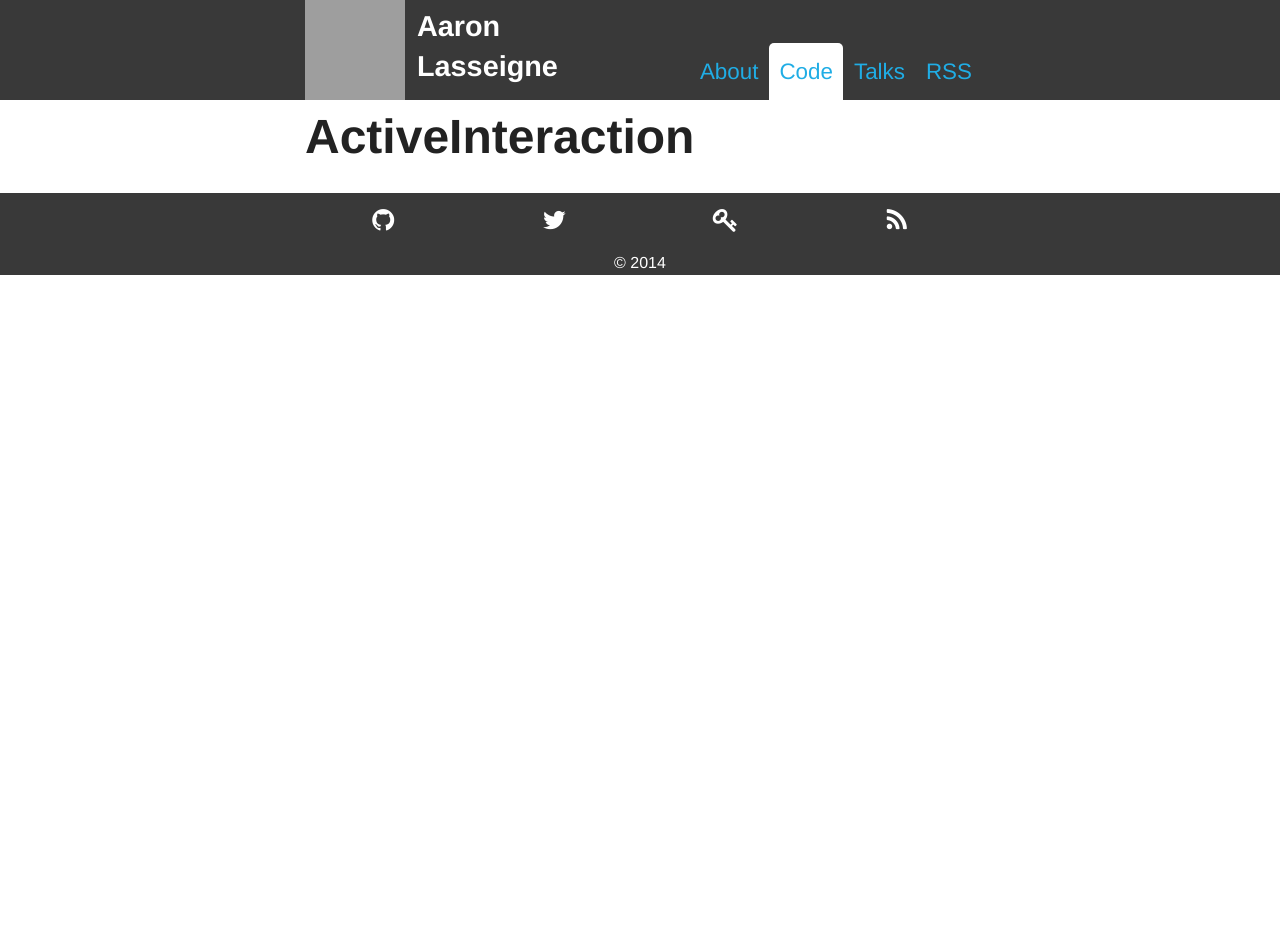
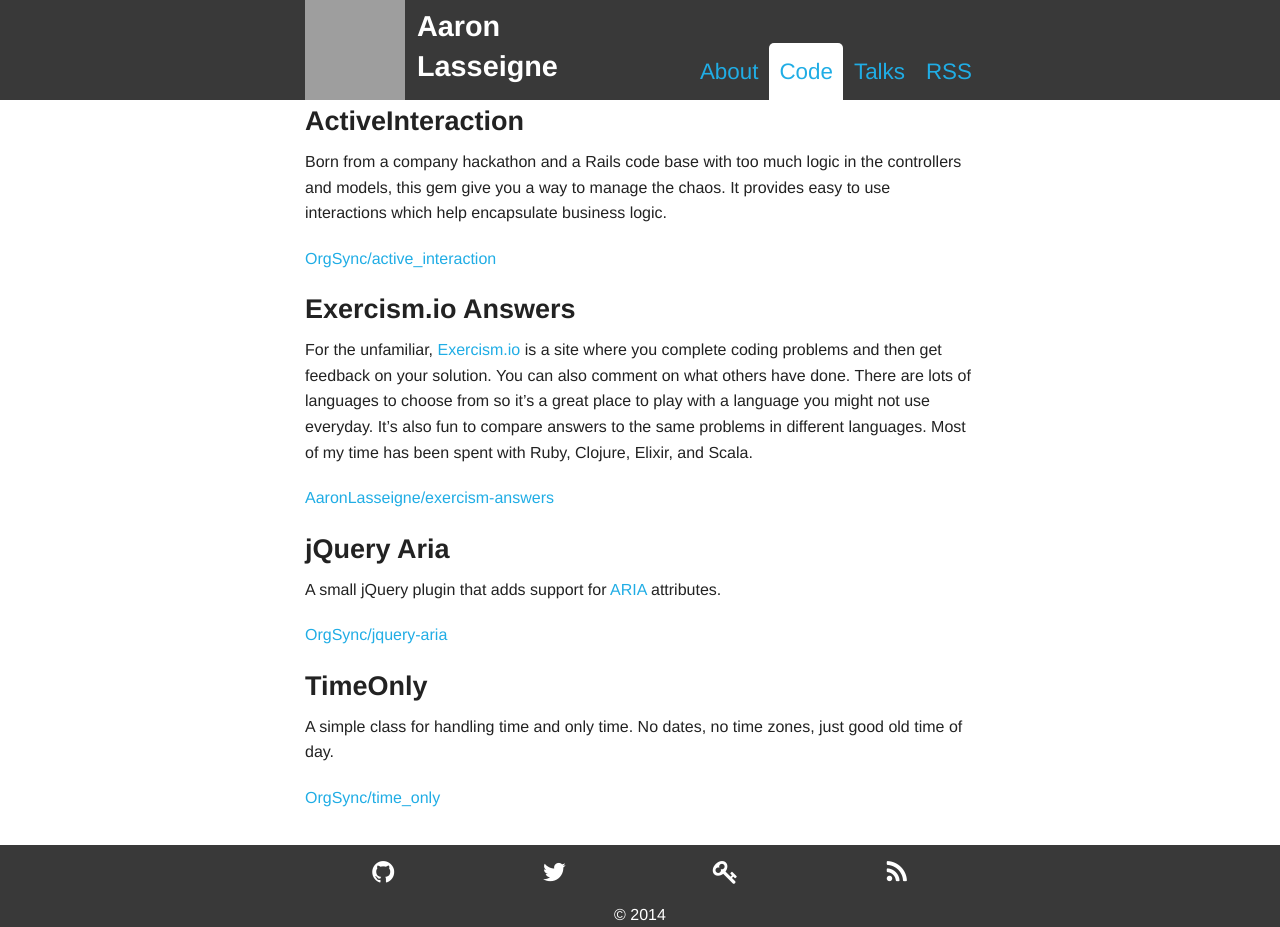
Before and after one commit to AaronLasseigne/aaronlasseigne.github.com, a Jekyll site: the page built from code.md, in a window 1280 px wide. Built offline with Jekyll 4.4.1, drawn with Linux system fonts in a browser that asks for light colours; before the commit the page ends 900 px from its top, so only the background shows below that; grey boxes are pictures that could not be loaded.

Commit message:
adding a page of code worked on

```diff
--- a/code.md
+++ b/code.md
@@ -2,4 +2,39 @@
 title: Code
 ---
 
-## ActiveInteraction
+### ActiveInteraction
+
+Born from a company hackathon and a Rails code base with too much logic in the controllers and models, this gem give you a way to manage the chaos.
+It provides easy to use interactions which help encapsulate business logic.
+
+[OrgSync/active_interaction][1]
+
+### Exercism.io Answers
+
+For the unfamiliar, [Exercism.io][2] is a site where you complete coding problems and then get feedback on your solution.
+You can also comment on what others have done.
+There are lots of languages to choose from so it's a great place to play with a language you might not use everyday.
+It's also fun to compare answers to the same problems in different languages.
+Most of my time has been spent with Ruby, Clojure, Elixir, and Scala.
+
+[AaronLasseigne/exercism-answers][3]
+
+### jQuery Aria
+
+A small jQuery plugin that adds support for [ARIA][4] attributes.
+
+[OrgSync/jquery-aria][5]
+
+### TimeOnly
+
+A simple class for handling time and only time.
+No dates, no time zones, just good old time of day.
+
+[OrgSync/time_only][6]
+
+[1]: https://github.com/orgsync/active_interaction
+[2]: http://exercism.io/
+[3]: https://github.com/AaronLasseigne/exercism-answers
+[4]: http://www.w3.org/WAI/intro/aria
+[5]: https://github.com/orgsync/jquery-aria
+[6]: https://github.com/orgsync/time_only
```
